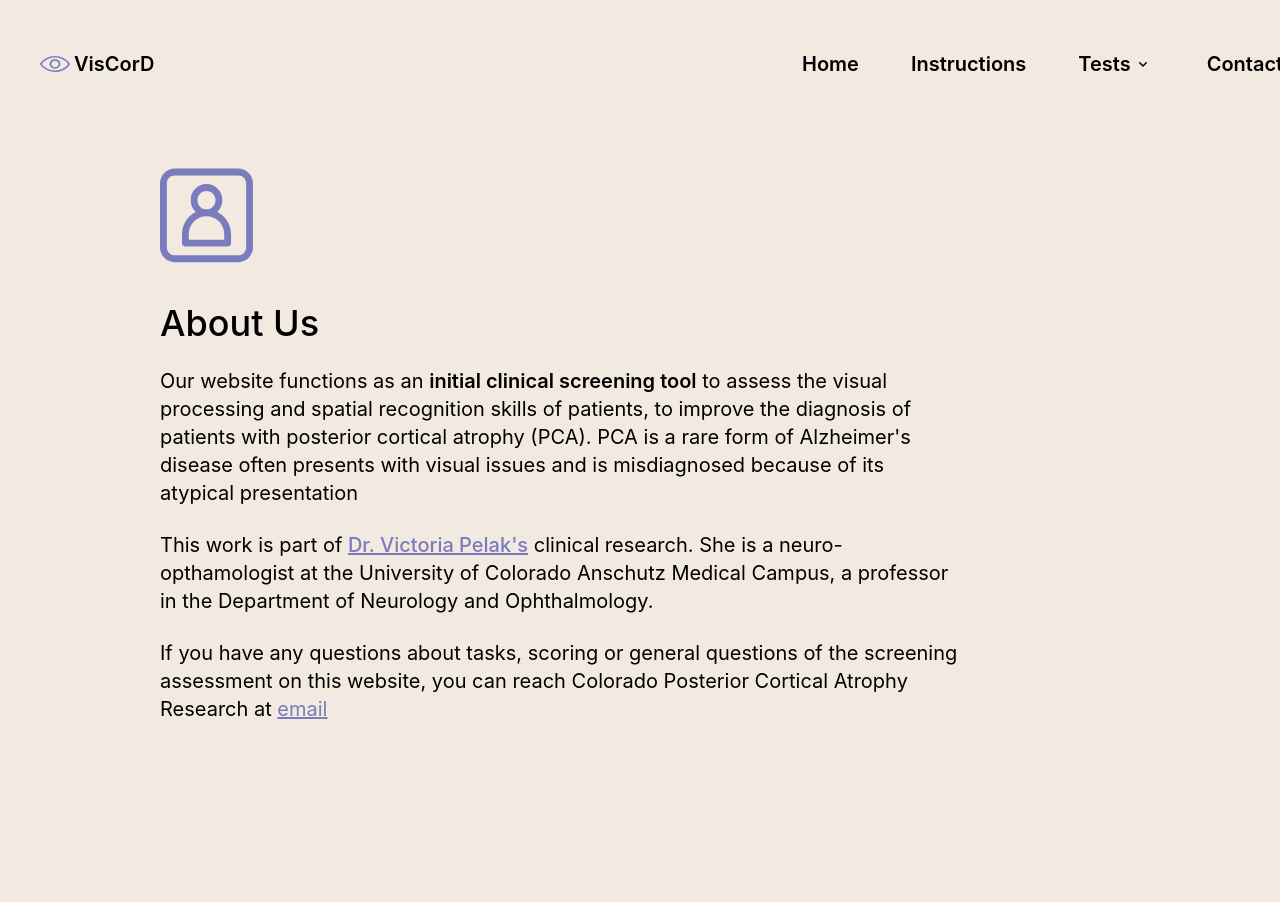
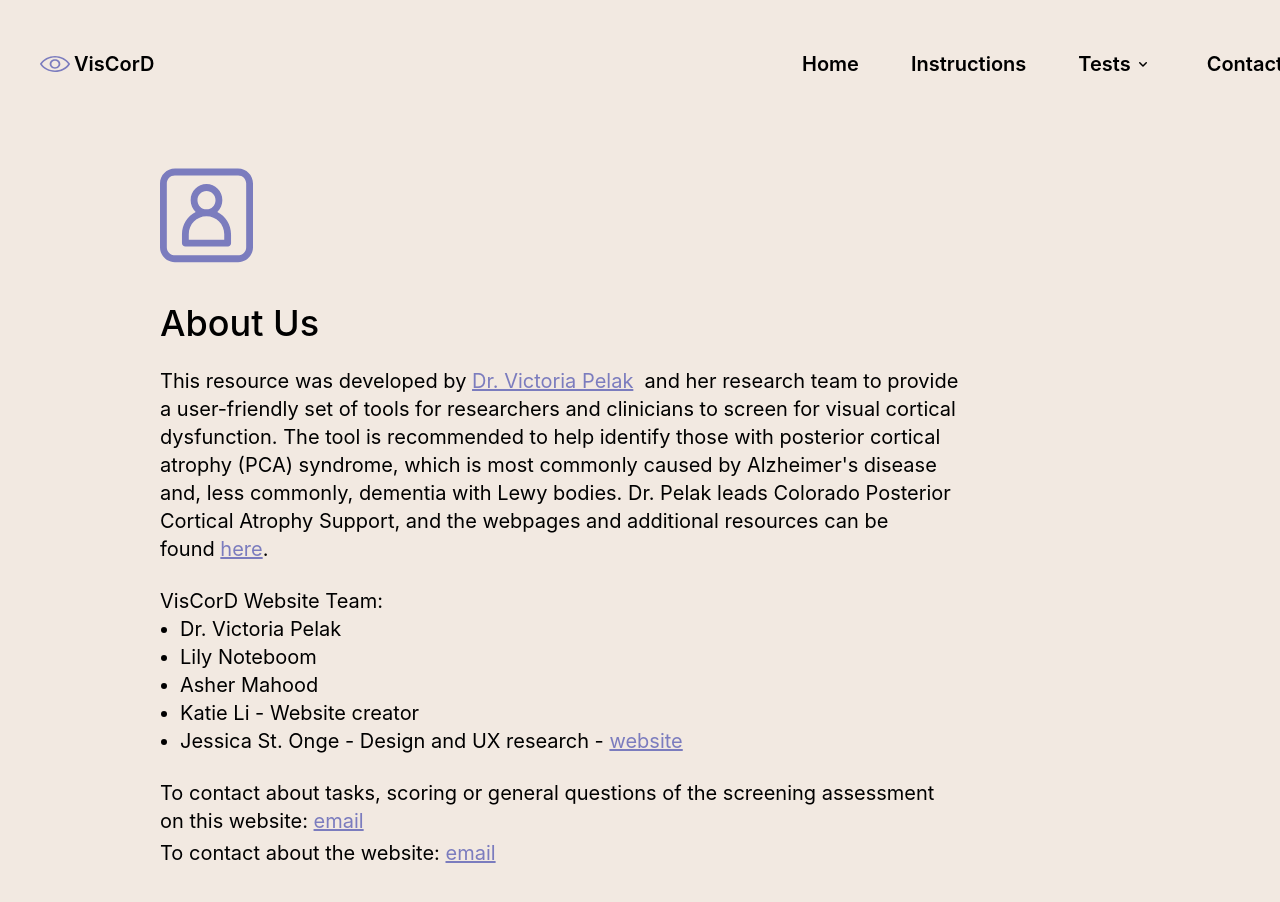
Before and after one commit to pelaklab/pca-assessment, a Next.js app: page /contact in a window 1280 px wide. Shown: the top 902 px of the page. Built offline with nearby package versions, Linux system fonts and the light colour scheme.

Commit message:
Contact page revisions

```diff
--- a/app/contact/page.tsx
+++ b/app/contact/page.tsx
@@ -8,31 +8,59 @@ export default function Contact() {
           <Image src="/icons/team.svg" alt="" width={93} height={93} className="mb-10" />
           <h1 className="md:text-4xl text-2xl font-medium text-left">About Us</h1>
         </div>
-        <p>Our website functions as an <span className="font-semibold">
-          initial clinical screening tool</span> to assess the
-          visual processing and spatial recognition skills of patients, to
-          improve the diagnosis of patients with posterior cortical atrophy (PCA).
-          PCA is a rare form of Alzheimer&apos;s disease often presents with visual issues
-          and is misdiagnosed because of its atypical presentation</p>
-
-        <p>This work is part of&nbsp;
-          <a href="https://www.uchealth.org/provider/victoria-pelak-md/"
-            className="font-medium text-forget-me-not-purple underline hover:no-underline">
-            Dr. Victoria Pelak&apos;s
+        <p>
+          This resource was developed by <a href="https://medschool.cuanschutz.edu/neurology/faculty"
+            className="text-forget-me-not-purple underline hover:no-underline">
+            Dr. Victoria Pelak</a>&nbsp;
+          and her research team to provide a
+          user-friendly set of tools for researchers and clinicians to screen for visual cortical
+          dysfunction. The tool is recommended to help identify those with posterior cortical
+          atrophy (PCA) syndrome, which is most commonly caused by Alzheimer&apos;s disease and,
+          less commonly, dementia with Lewy bodies. Dr. Pelak leads Colorado Posterior Cortical
+          Atrophy Support, and the webpages and additional resources can be found&nbsp;
+          <a href="https://medschool.cuanschutz.edu/pca"
+            className="text-forget-me-not-purple underline hover:no-underline"
+          >
+            here
           </a>
-          &nbsp;clinical research.
-
-          She is a neuro-opthamologist at the University of Colorado Anschutz Medical Campus,
-          a professor in the Department of Neurology and Ophthalmology.
+          .
         </p>
-        <p>
-          If you have any questions
-          about tasks, scoring or general questions of the screening assessment on this website,
-          you can reach Colorado Posterior Cortical Atrophy Research at&nbsp;
-          <a href="mailto:COPCA@CUAnschutz.edu "
-            className="text-forget-me-not-purple underline hover:no-underline"
-          >email</a>
-        </p>
+        <div>
+          <p>
+            VisCorD Website Team:
+          </p>
+          <ul className="list-disc pl-5">
+            <li>
+              Dr. Victoria Pelak
+            </li>
+            <li>
+              Lily Noteboom
+            </li>
+            <li>
+              Asher Mahood
+            </li>
+            <li>
+              Katie Li - Website creator
+            </li>
+            <li>
+              Jessica St. Onge - Design and UX research -&nbsp;
+              <a href="https://www.jkstonge.com/"
+                className="text-forget-me-not-purple underline hover:no-underline">website</a>
+            </li>
+          </ul>
+        </div>
+        <div className="space-y-1">
+          <p>
+          To contact about tasks, scoring or general questions of the screening assessment on this website:&nbsp;
+            <a href="mailto:copca@cuanschutz.edu"
+              className="text-forget-me-not-purple underline hover:no-underline">email</a>
+          </p>
+          <p>
+            To contact about the website:&nbsp;
+            <a href="mailto:katie.li@cuanschutz.edu"
+              className="text-forget-me-not-purple underline hover:no-underline">email</a>
+          </p>
+        </div>
       </div>
     </main>
   );
```
